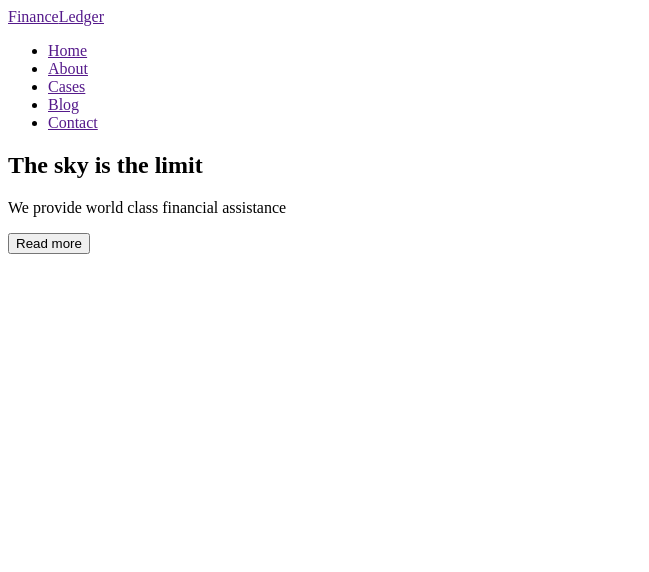
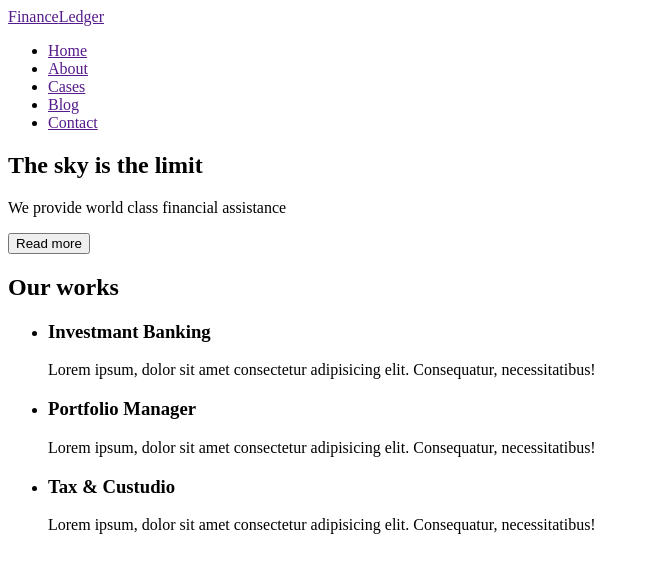
Before and after one commit to NataliaHal/blended75, a plain HTML site: page index.html in a window 1280 px wide. Shown: the whole page, without its empty margins (0-649 px from the left). Drawn offline with Linux system fonts and the light colour scheme.

Commit message:
add markup work

```diff
--- a/index.html
+++ b/index.html
@@ -29,5 +29,33 @@
 
       <button type="button">Read more</button>
     </section>
+
+    <!-- section work -->
+    <section>
+      <h2>Our works</h2>
+      <ul>
+        <li>
+          <h3>Investmant Banking</h3>
+          <p>
+            Lorem ipsum, dolor sit amet consectetur adipisicing elit.
+            Consequatur, necessitatibus!
+          </p>
+        </li>
+        <li>
+          <h3>Portfolio Manager</h3>
+          <p>
+            Lorem ipsum, dolor sit amet consectetur adipisicing elit.
+            Consequatur, necessitatibus!
+          </p>
+        </li>
+        <li>
+          <h3>Tax & Custudio</h3>
+          <p>
+            Lorem ipsum, dolor sit amet consectetur adipisicing elit.
+            Consequatur, necessitatibus!
+          </p>
+        </li>
+      </ul>
+    </section>
   </body>
 </html>
```
